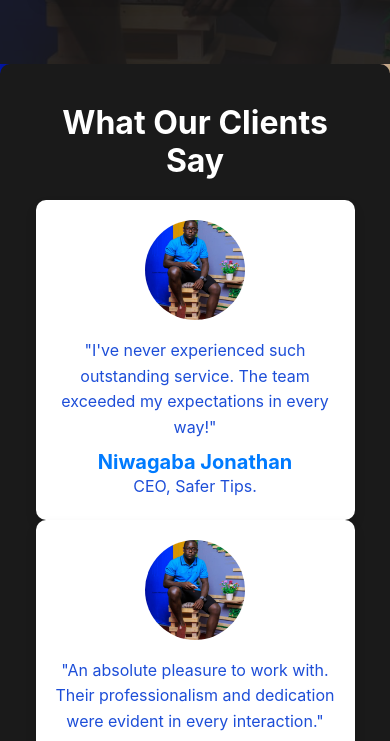
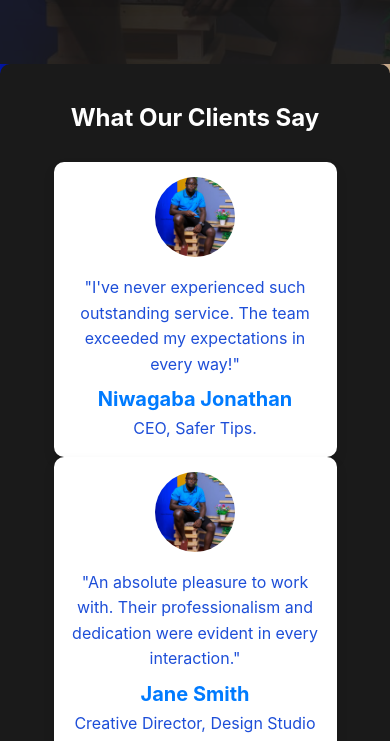
Before and after one commit to Micjeal/PORTIFIO-WEBSITE, a plain HTML site: page index.html in a window 390 px wide. Shown: the part 3895-4636 px from the top of the page. Drawn offline with Linux system fonts and the light colour scheme.

Commit message:
Update styles.css

```diff
--- a/styles.css
+++ b/styles.css
@@ -300,7 +300,7 @@ nav a:hover {
 .testimonials-section {
     background-color: #1a1a1a;
     color: #ffffff;
-    padding: 40px 0;
+    padding: 40px 20px; /* Added padding for better spacing */
     border-radius: 10px;
     overflow: hidden;
     position: relative;
@@ -311,13 +311,13 @@ nav a:hover {
 .testimonials-section h2 {
     text-align: center;
     font-size: 2rem;
-    margin-bottom: 20px;
+    margin-bottom: 30px; /* Adjusted spacing */
 }
 
 .testimonials-grid {
     display: grid;
-    grid-template-columns: repeat(auto-fit, minmax(300px, 1fr));
-    gap: 20px;
+    grid-template-columns: repeat(auto-fit, minmax(280px, 1fr)); /* Updated min size for better responsiveness */
+    gap: 20px; /* Spacing between grid items */
     padding: 0 20px;
 }
 
@@ -328,6 +328,8 @@ nav a:hover {
     text-align: center;
     box-shadow: 0 6px 12px rgba(0, 0, 0, 0.1);
     transition: transform 0.3s ease, box-shadow 0.3s ease;
+    max-width: 350px; /* Limit the max width */
+    margin: 0 auto; /* Center align items within the grid */
 }
 
 .testimonial-item:hover {
@@ -338,8 +340,8 @@ nav a:hover {
 }
 
 .testimonial-image {
-    width: 100px;
-    height: 100px;
+    width: 80px; /* Reduced size */
+    height: 80px; /* Reduced size */
     border-radius: 50%;
     object-fit: cover;
     margin-bottom: 10px;
@@ -355,13 +357,25 @@ nav a:hover {
     font-size: 1.25rem;
     color: #007bff;
     margin-top: 10px;
-    margin-bottom: 0;
+    margin-bottom: 5px; /* Adjusted spacing */
 }
 
 .testimonial-item p + p {
     font-size: 0.875rem;
     color: #666;
 }
+
+/* Media Queries for Responsiveness */
+@media (max-width: 768px) {
+    .testimonials-section h2 {
+        font-size: 1.5rem;
+    }
+
+    .testimonial-item {
+        padding: 15px;
+    }
+}
+
 
 /* Contact Section */
 .contact-section {
```
